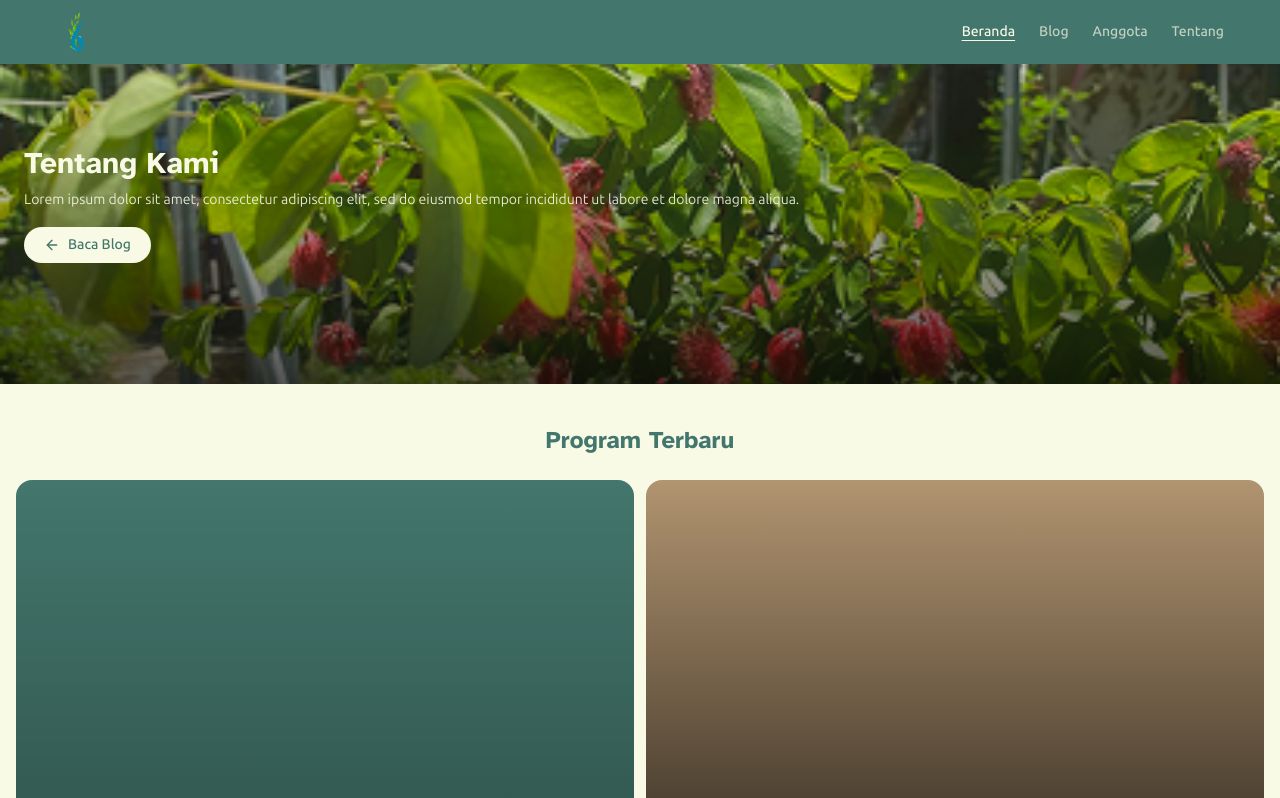
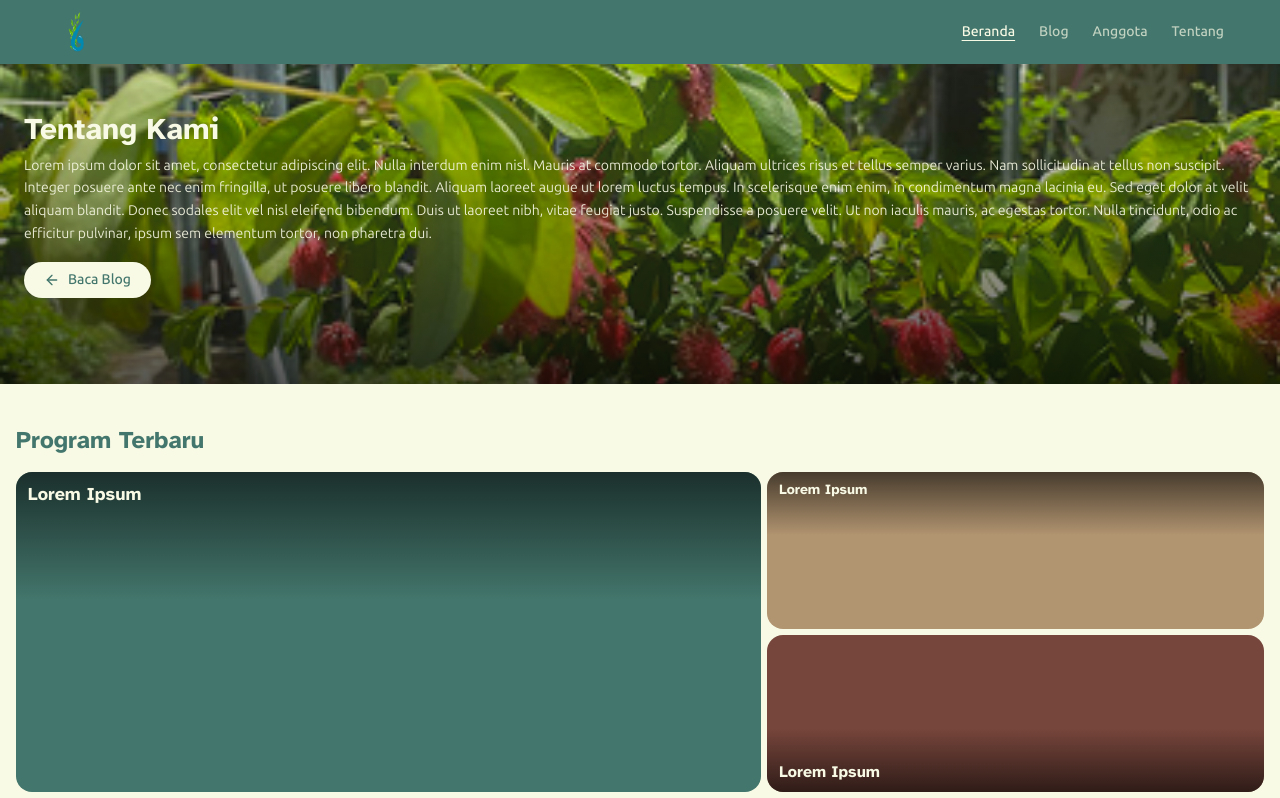
Before and after one commit to Kampung-Hidroponik-Surabaya/kampung-hidroponik-web, a Next.js app: page / in a window 1280 px wide. Shown: the top 798 px of the page. Built offline with nearby package versions, Linux system fonts and the light colour scheme.

Commit message:
feat: draft ProgramTerbaruSection added

```diff
--- a/src/components/landing/HeroSection.tsx
+++ b/src/components/landing/HeroSection.tsx
@@ -47,7 +47,9 @@ export default function HeroSection() {
       <div className="relative z-20 flex flex-col gap-4 px-6 pb-10">
         <HeroContent
           title="Tentang Kami"
-          description="Lorem ipsum dolor sit amet, consectetur adipiscing elit, sed do eiusmod tempor incididunt ut labore et dolore magna aliqua."
+          description=" Lorem ipsum dolor sit amet, consectetur adipiscing elit. Nulla interdum enim nisl. Mauris at commodo tortor. Aliquam ultrices risus et tellus semper varius. Nam sollicitudin at tellus non suscipit. Integer posuere ante nec enim fringilla, ut posuere libero blandit. Aliquam laoreet augue ut lorem luctus tempus. In scelerisque enim enim, in condimentum magna lacinia eu. Sed eget dolor at velit aliquam blandit.
+
+Donec sodales elit vel nisl eleifend bibendum. Duis ut laoreet nibh, vitae feugiat justo. Suspendisse a posuere velit. Ut non iaculis mauris, ac egestas tortor. Nulla tincidunt, odio ac efficitur pulvinar, ipsum sem elementum tortor, non pharetra dui."
         />
         <BackButton href="/blog" label="Baca Blog" />
       </div>
--- a/src/components/landing/ProgramTerbaruSection.tsx
+++ b/src/components/landing/ProgramTerbaruSection.tsx
@@ -1,104 +1,182 @@
 // src/components/landing/ProgramTerbaruSection.tsx
 // ─────────────────────────────────────────────────────────────
-// ProgramTerbaruSection — section heading + asymmetric mosaic grid
-// Grid layout: 1 large card left (spans 2 rows) + 2 stacked right
-// Static placeholder: bg colors stand in for images until
-// assets + Sanity schema are confirmed
+// Changes from v1:
+// 1. Gradient → label-only strip (bottom 40% of card) not full overlay
+// 2. Hover state: card scale-105, gradient darkens, label text grows
+// 3. Grid: cols-[3fr_2fr] → left col 60%, right col 40% (matches mockup)
+// 4. Gap: gap-1.5 → tighter gutter
+// 5. Grid height: fixed h-[320px] → resizes with container not content
+// 6. Large card: h-full fills left col entirely
 // ─────────────────────────────────────────────────────────────
 
-// Static placeholder data — replace with Sanity fetch later
+import Link from "next/link";
+import Image from "next/image";
+
 const PLACEHOLDER_PROGRAMS = [
-  { id: "1", label: "Lorem Ipsum", bgColor: "bg-brand-teal" },
-  { id: "2", label: "Lorem Ipsum", bgColor: "bg-brand-tan" },
-  { id: "3", label: "Lorem Ipsum", bgColor: "bg-brand-brown" },
+    {
+        id: "1",
+        label: "Lorem Ipsum",
+        imageUrl: null,
+        bgColor: "bg-brand-teal",
+        href: "/blog",
+    },
+    {
+        id: "2",
+        label: "Lorem Ipsum",
+        imageUrl: null,
+        bgColor: "bg-brand-tan",
+        href: "/blog",
+    },
+    {
+        id: "3",
+        label: "Lorem Ipsum",
+        imageUrl: null,
+        bgColor: "bg-brand-brown",
+        href: "/blog",
+    },
 ];
 
-// ── ProgramCard ───────────────────────────────────────────────
-// Atomic card: colored bg + label overlay bottom-left
-// Receives size variant → controls aspect ratio
-// large: left col card (taller)
-// small: right col cards (shorter)
-// ─────────────────────────────────────────────────────────────
 function ProgramCard({
     label,
+    imageUrl,
     bgColor,
-  size,
+    href,
+    labelPosition,
+    textSize,
+    className,
 }: {
     label: string;
+    imageUrl: string | null;
     bgColor: string;
-  size: "large" | "small";
+    href: string;
+    labelPosition: "top-left" | "top-right" | "bottom-left" | "bottom-right";
+    textSize: "sm" | "xs" | "base" | "lg";
+    className?: string;
 }) {
     return (
+        <Link
+            href={href}
+            // group → enables group-hover on children
+            // overflow-hidden → clips scaled image at border
+            // h-full → fills parent grid cell height exactly
+            // rounded-2xl → consistent with design
+            className={[
+                "group relative block h-full w-full overflow-hidden rounded-2xl",
+                "transition-transform duration-300 hover:scale-[1.02] active:scale-95",
+                className ?? "",
+            ].join(" ")}
+        >
+            {/* ── Image or color placeholder ────────────────────
+                imageUrl → next/image fill object-cover
+                null     → solid bgColor div
+                Both: group-hover:scale-110 → zoom on hover
+                transition-transform duration-300 → smooth
+            ─────────────────────────────────────────────── */}
+            {imageUrl ? (
+                <Image
+                    src={imageUrl}
+                    alt={label}
+                    fill
+                    style={{ objectFit: "cover" }}
+                    className="z-0 transition-transform duration-300 group-hover:scale-110"
+                />
+            ) : (
                 <div
-      // relative → stacking context for label overlay
-      // overflow-hidden → clips label at card boundary
                     className={[
-        "relative overflow-hidden rounded-2xl",
-        // large → aspect-[3/4] fills tall left column
-        // small → aspect-video fits compact right column
-        size === "large" ? "aspect-[3/4]" : "aspect-video",
+                        "absolute inset-0 z-0 transition-transform duration-300 group-hover:scale-110",
                         bgColor,
                     ].join(" ")}
-    >
-      {/* ── Gradient overlay ──────────────────────────────
-                Bottom-to-top gradient → label legibility
-                Covers bottom 50% of card
+                />
+            )}
+
+            {/* ── Label gradient strip ──────────────────────────
+                Covers bottom 40% of card only — not full overlay
+                Mechanism: bg-gradient-to-t from-black/60 to-transparent
+                height: 40% via h-[40%] absolute bottom-0
+                group-hover: from-black/80 → darkens on hover
+                transition-colors → smooth gradient change
             ─────────────────────────────────────────────── */}
-      <div className="absolute inset-0 bg-gradient-to-t from-black/60 to-transparent" />
+            {/* ── Gradient strip ────────────────────────────────
+                Direction flips based on labelPosition
+                top → gradient top-to-bottom (from-black/60 at top)
+                bottom → gradient bottom-to-top (from-black/60 at bottom)
+            ─────────────────────────────────────────────── */}
+            <div
+                className={[
+                    "absolute left-0 right-0 z-10 h-[40%]",
+                    "transition-colors duration-300",
+                    labelPosition.startsWith("top")
+                        ? "top-0 bg-gradient-to-b from-black/60 to-transparent group-hover:from-black/80"
+                        : "bottom-0 bg-gradient-to-t from-black/60 to-transparent group-hover:from-black/80",
+                ].join(" ")}
+            />
 
             {/* ── Label ─────────────────────────────────────────
-                absolute bottom-left → overlays gradient
-                z-10 → above gradient div
+                Position mapped from labelPosition prop:
+                top-left     → top-2 left-3
+                top-right    → top-2 right-3
+                bottom-left  → bottom-2 left-3
+                bottom-right → bottom-2 right-3
             ─────────────────────────────────────────────── */}
-      <span className="absolute bottom-3 left-3 z-10 font-title text-sm font-bold text-brand-cream">
+            <span
+                className={[
+                    "absolute z-20 font-title font-bold text-brand-cream",
+                    "transition-all duration-300 group-hover:font-extrabold",
+                    // Position mapping
+                    labelPosition === "top-left" && "left-3 top-2",
+                    labelPosition === "top-right" && "right-3 top-2",
+                    labelPosition === "bottom-left" && "bottom-2 left-3",
+                    labelPosition === "bottom-right" && "bottom-2 right-3",
+                    // Text size + hover grow
+                    textSize === "xs" && "text-xs group-hover:text-sm",
+                    textSize === "sm" && "text-sm group-hover:text-base",
+                    textSize === "base" && "text-base group-hover:text-lg",
+                    textSize === "lg" && "text-lg group-hover:text-xl",
+                ]
+                    .filter(Boolean)
+                    .join(" ")}
+            >
                 {label}
             </span>
-    </div>
+        </Link>
     );
 }
 
-// ── ProgramTerbaruSection ─────────────────────────────────────
-// Layout: CSS Grid 2-col
-// Left col → 1 large card (row-span-2)
-// Right col → 2 stacked small cards
-// ─────────────────────────────────────────────────────────────
 export default function ProgramTerbaruSection() {
     const [large, ...small] = PLACEHOLDER_PROGRAMS;
 
     return (
         <section className="bg-brand-cream px-4 py-10">
-      {/* ── Section Heading ───────────────────────────────
-                font-title + text-brand-teal → GSM spec
-                text-center → matches mockup alignment
-            ─────────────────────────────────────────────── */}
-      <h2 className="mb-6 text-center font-title text-2xl font-bold text-brand-teal">
+            <h2 className="mb-4 text-left font-title text-2xl font-bold text-brand-teal">
                 Program Terbaru
             </h2>
 
             {/* ── Mosaic Grid ───────────────────────────────────
-                grid-cols-2 → 2 equal columns
-                grid-rows-2 → 2 rows for right col stacking
-                gap-3 → consistent gutter
+                grid-cols-[3fr_2fr] → left 60%, right 40%
+                grid-rows-2 → 2 equal rows for right col
+                gap-1.5 → tight gutter matching mockup
+                h-[320px] → fixed total grid height
+                  → both cols fill this height
+                  → resizes correctly at all screen widths
+                  → gap stays tight regardless of screen size
             ─────────────────────────────────────────────── */}
-      <div className="grid grid-cols-2 grid-rows-2 gap-3">
-        {/* Left col: large card spans both rows */}
-        <div className="row-span-2">
+            <div className="grid h-[320px] grid-cols-[3fr_2fr] grid-rows-2 gap-1.5">
                 <ProgramCard
-            label={large.label}
-            bgColor={large.bgColor}
-            size="large"
+                    {...large}
+                    labelPosition="top-left"
+                    textSize="lg"
+                    className="row-span-2"
                 />
-        </div>
-
-        {/* Right col: 2 stacked small cards */}
-        {small.map((program) => (
                 <ProgramCard
-            key={program.id}
-            label={program.label}
-            bgColor={program.bgColor}
-            size="small"
+                    {...small[0]}
+                    labelPosition="top-left"
+                    textSize="sm"
                 />
-        ))}
+                <ProgramCard
+                    {...small[1]}
+                    labelPosition="bottom-left"
+                    textSize="base"
+                />
             </div>
         </section>
     );
```
Lines whose indentation alone changed are shown as unchanged.
